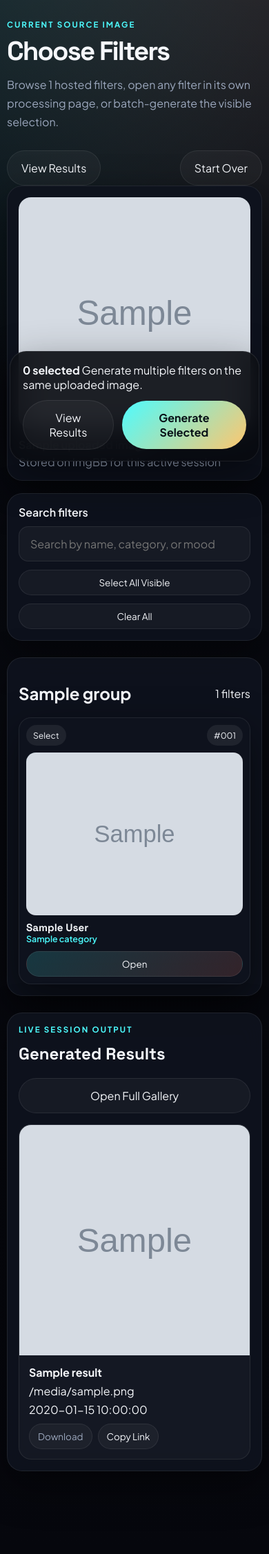
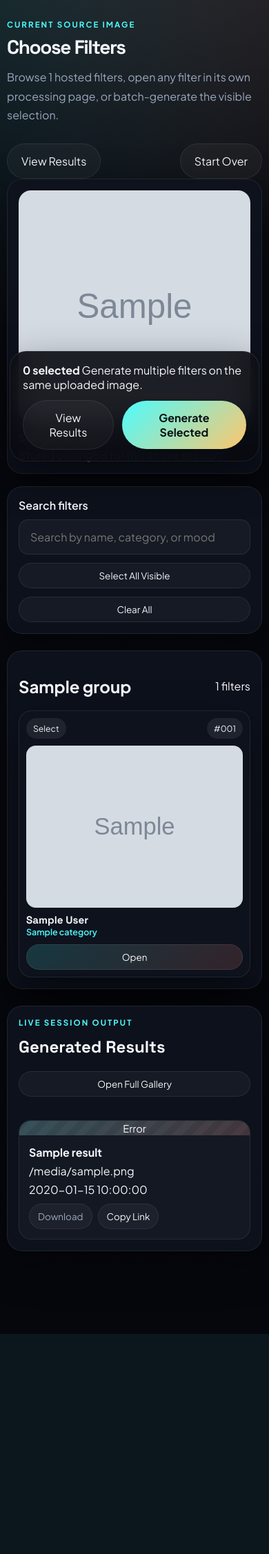
Before and after one commit to mzscripts/Circuit-Burn-Filters, a Flask app: template project/templates/filters.html in a window 390 px wide. Shown: the part 157-2410 px from the top of the page at 69% size. After the commit the page ends 2091 px from the top, so only its background shows below. Run offline with Flask 3, Linux system fonts and the light colour scheme; the template is opened without the code that fills it: most values are stand-ins (such as "Sample title", 1, 10 or a date in 2020); grey boxes marked "Sample" are stand-in pictures.

Commit message:
feat: add download endpoint and image frame enhancements
- Added `/download/<filter_id>` endpoint to serve processed images as PNG attachments with safe filenames
- Enhanced image display with responsive `.image-frame` containers supporting landscape, portrait, and square aspect ratios
- Implemented lazy-loading `.deferred-image` with smooth opacity transitions and loading states
- Added progress indicators and error handling for image operations
- Improved filter name normalization to strip leading numbers and special characters
- Added safe module import handling in filter registry to prevent crashes on missing dependencies

```diff
--- a/project/app.py
+++ b/project/app.py
@@ -1,8 +1,10 @@
 from __future__ import annotations
 
+import io
+import os
 import time
 
-from flask import Flask, jsonify, redirect, render_template, request, session, url_for
+from flask import Flask, jsonify, redirect, render_template, request, session, url_for, send_file
 from werkzeug.exceptions import RequestEntityTooLarge
 from werkzeug.utils import secure_filename
 
@@ -77,6 +79,12 @@ def format_generation_time(seconds: float) -> str:
     if seconds < 1:
         return f"{seconds * 1000:.0f} ms"
     return f"{seconds:.2f} s"
+
+
+def safe_download_name(result: dict) -> str:
+    extension = os.path.splitext(result.get("image_url", ""))[1] or ".png"
+    base = result["filter_name"].lower().replace(" ", "_")
+    return f"{base}{extension}"
 
 
 def process_filter(filter_id: str) -> dict:
@@ -204,6 +212,22 @@ def process_api(filter_id: str):
         return json_error(f"Failed to process '{filter_id}': {exc}", 500)
 
 
+@app.get("/download/<filter_id>")
+def download_result(filter_id: str):
+    result = get_result_by_filter(filter_id)
+    if result is None:
+        return redirect(url_for("results_page"))
+
+    image = fetch_remote_image(result["image_url"])
+    payload = image_to_png_bytes(image)
+    return send_file(
+        io.BytesIO(payload),
+        mimetype="image/png",
+        as_attachment=True,
+        download_name=safe_download_name(result),
+    )
+
+
 @app.post("/apply-multiple")
 def apply_multiple():
     if not current_upload():
--- a/project/static/css/style.css
+++ b/project/static/css/style.css
@@ -42,9 +42,10 @@ button, input { font: inherit; }
 
 .hero, .workspace-grid, .gallery-layout, .process-layout { display: grid; gap: 24px; }
 .hero { grid-template-columns: 1.2fr 0.9fr; align-items: center; min-height: calc(100vh - 180px); }
-.workspace-grid { grid-template-columns: 280px minmax(0, 1fr); align-items: start; }
+.workspace-grid { grid-template-columns: 280px minmax(0, 1fr) 320px; align-items: start; }
 .gallery-layout, .process-layout { grid-template-columns: 320px minmax(0, 1fr); align-items: start; }
 .hero-copy h1, .workspace-header h1 { margin: 0; font-family: "Space Grotesk", sans-serif; font-size: clamp(2.4rem, 6vw, 4.8rem); line-height: 0.98; letter-spacing: -0.05em; }
+body[data-page="results"] .workspace-header h1 { font-size: clamp(1.7rem, 4vw, 2.5rem); }
 .hero-text { max-width: 760px; color: var(--muted); font-size: 1rem; line-height: 1.7; }
 .eyebrow { margin: 0 0 12px; color: var(--accent-a); text-transform: uppercase; letter-spacing: 0.18em; font-size: 0.72rem; font-weight: 700; }
 
@@ -83,7 +84,7 @@ button, input { font: inherit; }
 .inline-alert { margin-bottom: 14px; padding: 12px 14px; border-radius: var(--radius-md); font-size: 0.95rem; }
 .inline-alert.error { background: rgba(255, 122, 144, 0.12); border: 1px solid rgba(255, 122, 144, 0.3); color: #ffd3db; }
 
-.preview-panel, .process-side, .process-main, .results-gallery { display: grid; gap: 18px; }
+.preview-panel, .process-side, .process-main, .results-gallery, .side-results { display: grid; gap: 18px; }
 .preview-panel { position: sticky; top: 18px; }
 .source-card, .search-panel, .category-block, .results-strip, .original-panel, .process-output-card { border-radius: var(--radius-lg); padding: 18px; }
 .source-card img { width: 100%; border-radius: 18px; aspect-ratio: 1 / 1; object-fit: cover; }
@@ -108,21 +109,67 @@ button, input { font: inherit; }
 .filter-subline { color: var(--accent-a); font-size: 0.78rem; font-weight: 600; }
 .compact-button { width: 100%; }
 
-.results-strip { margin-top: 24px; }
-.mini-results-grid { grid-template-columns: repeat(auto-fill, minmax(180px, 1fr)); margin-top: 16px; }
+.results-strip { margin-top: 0; }
+.side-results { position: sticky; top: 18px; align-self: start; }
+.mini-results-grid { grid-template-columns: 1fr; margin-top: 16px; }
+.results-gallery-grid { grid-template-columns: repeat(auto-fill, minmax(180px, 1fr)); }
 .result-card, .gallery-card { overflow: hidden; border-radius: 18px; background: rgba(255,255,255,0.03); border: 1px solid rgba(255,255,255,0.08); }
-.result-card img, .gallery-card img { width: 100%; aspect-ratio: 1 / 1; object-fit: cover; }
 .result-meta, .gallery-copy { padding: 14px; }
 .compact-meta { display: grid; align-items: start; justify-content: start; gap: 6px; }
 .result-actions { display: flex; flex-wrap: wrap; gap: 8px; margin-top: 4px; }
 .process-output-state { display: flex; justify-content: flex-start; }
 .process-result-card { width: min(320px, 100%); }
+.solo-gallery { display: grid; gap: 18px; }
+.dynamic-image-card { display: grid; gap: 0; }
+
+.image-frame {
+    position: relative;
+    overflow: hidden;
+    background:
+        linear-gradient(135deg, rgba(77, 252, 255, 0.14), rgba(255, 123, 114, 0.14)),
+        rgba(255,255,255,0.03);
+}
+
+.image-frame.is-landscape { aspect-ratio: 16 / 10; }
+.image-frame.is-portrait { aspect-ratio: 4 / 5; }
+.image-frame.is-square { aspect-ratio: 1 / 1; }
+.process-image-frame { width: 100%; max-width: 320px; }
+
+.deferred-image {
+    width: 100%;
+    height: 100%;
+    object-fit: contain;
+    opacity: 0;
+    transition: opacity 180ms ease;
+    background: #080b12;
+}
+
+.image-frame:not(.image-loading) .deferred-image {
+    opacity: 1;
+}
+
+.image-progress {
+    position: absolute;
+    inset: 0;
+    display: grid;
+    place-items: center;
+    font-size: 0.92rem;
+    color: var(--text);
+    background:
+        linear-gradient(135deg, rgba(255,255,255,0.05), rgba(255,255,255,0.02)),
+        repeating-linear-gradient(
+            -45deg,
+            rgba(255,255,255,0.02),
+            rgba(255,255,255,0.02) 10px,
+            rgba(255,255,255,0.05) 10px,
+            rgba(255,255,255,0.05) 20px
+        );
+}
 
 .sticky-action-bar { position: fixed; left: 50%; bottom: 18px; transform: translateX(-50%); width: min(1120px, calc(100% - 28px)); padding: 16px 18px; border-radius: 24px; background: rgba(8, 10, 16, 0.9); border: 1px solid rgba(255, 255, 255, 0.08); box-shadow: var(--shadow); backdrop-filter: blur(18px); }
 
 .process-info-card { display: grid; gap: 10px; }
 .process-number { color: var(--accent-a); font-size: 0.84rem; font-weight: 700; letter-spacing: 0.12em; }
-.process-output-state img { width: 100%; border-radius: 18px; aspect-ratio: 16 / 10; object-fit: cover; }
 .empty-state { padding: 28px; text-align: center; border-radius: var(--radius-lg); }
 .empty-state.compact { padding: 20px; }
 
@@ -137,7 +184,7 @@ button, input { font: inherit; }
 @media (max-width: 980px) {
     .hero, .workspace-grid, .gallery-layout, .process-layout { grid-template-columns: 1fr; }
     .hero { min-height: auto; padding-top: 28px; }
-    .preview-panel { position: static; }
+    .preview-panel, .side-results { position: static; }
     .sticky-action-bar, .workspace-header, .section-head, .gallery-copy, .result-meta, .gallery-actions, .inline-actions { flex-direction: column; align-items: stretch; }
 }
 
@@ -146,4 +193,5 @@ button, input { font: inherit; }
     .site-header, .site-nav { flex-direction: column; align-items: flex-start; }
     .hero-stats, .filters-grid, .mini-results-grid, .results-gallery-grid { grid-template-columns: 1fr; }
     .upload-card, .category-block, .results-strip, .source-card, .search-panel, .original-panel, .process-output-card { padding: 16px; }
+    .workspace-header h1 { font-size: clamp(1.75rem, 7vw, 2.2rem); }
 }
--- a/project/static/js/app.js
+++ b/project/static/js/app.js
@@ -93,20 +93,24 @@ function prependRecentResult(result) {
     const grid = document.getElementById("recent-results-grid");
     if (!grid) return;
     const card = document.createElement("article");
-    card.className = "result-card";
+    card.className = "result-card dynamic-image-card";
     card.innerHTML = `
-        <img src="${result.image_url}" alt="${result.filter_name}">
+        <div class="image-frame image-loading" data-image-frame>
+            <div class="image-progress" data-image-progress>0%</div>
+            <img class="deferred-image" data-src="${result.image_url}" alt="${result.filter_name}">
+        </div>
         <div class="result-meta compact-meta">
             <strong>${result.filter_name}</strong>
             <span>${result.file_size_label}</span>
             <span>${result.generation_time_label}</span>
             <div class="result-actions">
-                <a class="ghost-button small" href="${result.image_url}" download>Download</a>
+                <a class="ghost-button small" href="/download/${result.filter_id}">Download</a>
                 <button class="ghost-button small copy-link-button" type="button" data-copy-link="${result.image_url}">Copy Link</button>
             </div>
         </div>
     `;
     grid.prepend(card);
+    initDeferredImages(card);
 }
 
 async function postJson(url, payload) {
@@ -186,9 +190,11 @@ function initFilterActions() {
 
             try {
                 setButtonLoading(batchButton, true);
+                updateBatchProgress(batchButton, 0, filterIds.length);
                 const data = await postJson(appConfig.applyMultipleUrl, { filter_ids: filterIds });
                 let successCount = 0;
-                data.results.forEach((item) => {
+                data.results.forEach((item, index) => {
+                    updateBatchProgress(batchButton, index + 1, filterIds.length);
                     if (item.success) {
                         successCount += 1;
                         prependRecentResult(item);
@@ -200,6 +206,7 @@ function initFilterActions() {
             } catch (error) {
                 showToast(error.message, "error");
             } finally {
+                updateBatchProgress(batchButton, 0, 0);
                 setButtonLoading(batchButton, false);
             }
         });
@@ -225,18 +232,22 @@ function renderProcessResult(result) {
     const outputState = document.getElementById("process-output-state");
     outputState.innerHTML = `
         <article class="result-card process-result-card">
-            <img id="process-output-image" src="${result.image_url}" alt="${result.filter_name}">
+            <div class="image-frame image-loading process-image-frame" data-image-frame>
+                <div class="image-progress" data-image-progress>0%</div>
+                <img id="process-output-image" class="deferred-image" data-src="${result.image_url}" alt="${result.filter_name}">
+            </div>
             <div class="result-meta compact-meta">
                 <strong>${result.filter_name}</strong>
                 <span>${result.file_size_label}</span>
                 <span>${result.generation_time_label}</span>
                 <div class="result-actions">
-                    <a class="ghost-button small" href="${result.image_url}" download>Download</a>
+                    <a class="ghost-button small" href="/download/${result.filter_id}">Download</a>
                     <button class="ghost-button small copy-link-button" type="button" data-copy-link="${result.image_url}">Copy Link</button>
                 </div>
             </div>
         </article>
     `;
+    initDeferredImages(outputState);
 }
 
 function initProcessPage() {
@@ -283,10 +294,82 @@ function initCopyLinkButtons() {
     });
 }
 
+function updateBatchProgress(button, completed, total) {
+    const label = button?.querySelector(".button-label");
+    if (!label) return;
+    label.textContent = total ? `Generating ${completed}/${total}` : "Generate Selected";
+}
+
+function applyOrientationClass(image, frame) {
+    frame.classList.remove("is-landscape", "is-portrait", "is-square");
+    const width = image.naturalWidth || 1;
+    const height = image.naturalHeight || 1;
+    if (width > height * 1.15) {
+        frame.classList.add("is-landscape");
+    } else if (height > width * 1.15) {
+        frame.classList.add("is-portrait");
+    } else {
+        frame.classList.add("is-square");
+    }
+}
+
+function loadDeferredImage(image, frame) {
+    const src = image.dataset.src;
+    const progress = frame.querySelector("[data-image-progress]");
+    if (!src || image.dataset.loaded === "true") return;
+
+    const request = new XMLHttpRequest();
+    request.open("GET", src, true);
+    request.responseType = "blob";
+    request.onprogress = (event) => {
+        if (!progress) return;
+        if (event.lengthComputable && event.total > 0) {
+            const percent = Math.max(1, Math.min(100, Math.round((event.loaded / event.total) * 100)));
+            progress.textContent = `${percent}%`;
+        } else {
+            progress.textContent = "Loading";
+        }
+    };
+    request.onload = () => {
+        if (request.status < 200 || request.status >= 300) {
+            if (progress) progress.textContent = "Error";
+            return;
+        }
+        const objectUrl = URL.createObjectURL(request.response);
+        image.onload = () => {
+            image.dataset.loaded = "true";
+            applyOrientationClass(image, frame);
+            frame.classList.remove("image-loading");
+            if (progress) progress.remove();
+        };
+        image.src = objectUrl;
+    };
+    request.onerror = () => {
+        if (progress) progress.textContent = "Error";
+    };
+    request.send();
+}
+
+function initDeferredImages(scope = document) {
+    const images = Array.from(scope.querySelectorAll(".deferred-image"));
+    const observer = new IntersectionObserver((entries) => {
+        entries.forEach((entry) => {
+            if (!entry.isIntersecting) return;
+            const image = entry.target;
+            const frame = image.closest("[data-image-frame]");
+            if (frame) loadDeferredImage(image, frame);
+            observer.unobserve(image);
+        });
+    }, { rootMargin: "180px" });
+
+    images.forEach((image) => observer.observe(image));
+}
+
 document.addEventListener("DOMContentLoaded", () => {
     initUploadPage();
     initFilterSearch();
     initFilterActions();
     initProcessPage();
     initCopyLinkButtons();
+    initDeferredImages();
 });
--- a/project/templates/filters.html
+++ b/project/templates/filters.html
@@ -69,32 +69,34 @@
         </section>
         {% endfor %}
     </div>
-</section>
-
-<section class="results-strip">
+    <aside class="results-strip side-results">
         <div class="section-head">
             <div>
                 <p class="eyebrow">Live session output</p>
                 <h2>Generated Results</h2>
             </div>
-        <a class="ghost-button" href="{{ url_for('results_page') }}">Open Full Gallery</a>
+            <a class="ghost-button small" href="{{ url_for('results_page') }}">Open Full Gallery</a>
         </div>
         <div class="mini-results-grid" id="recent-results-grid">
             {% for result in generated_results %}
-        <article class="result-card">
-            <img src="{{ result.image_url }}" alt="{{ result.filter_name }}">
+            <article class="result-card dynamic-image-card">
+                <div class="image-frame image-loading" data-image-frame>
+                    <div class="image-progress" data-image-progress>0%</div>
+                    <img class="deferred-image" data-src="{{ result.image_url }}" alt="{{ result.filter_name }}">
+                </div>
                 <div class="result-meta compact-meta">
                     <strong>{{ result.filter_name }}</strong>
                     <span>{{ result.file_size_label }}</span>
                     <span>{{ result.generation_time_label }}</span>
                     <div class="result-actions">
-                    <a class="ghost-button small" href="{{ result.image_url }}" download>Download</a>
+                        <a class="ghost-button small" href="{{ url_for('download_result', filter_id=result.filter_id) }}">Download</a>
                         <button class="ghost-button small copy-link-button" type="button" data-copy-link="{{ result.image_url }}">Copy Link</button>
                     </div>
                 </div>
             </article>
             {% endfor %}
         </div>
+    </aside>
 </section>
 
 <div class="sticky-action-bar">
```
Also changed, not shown: project/filters/registry.py (+6 -2 lines), project/templates/process.html (+5 -2 lines), project/templates/results.html (+8 -18 lines), input-IMG/lake.jpg (deleted), 2 other files. Lines whose indentation alone changed are shown as unchanged.
